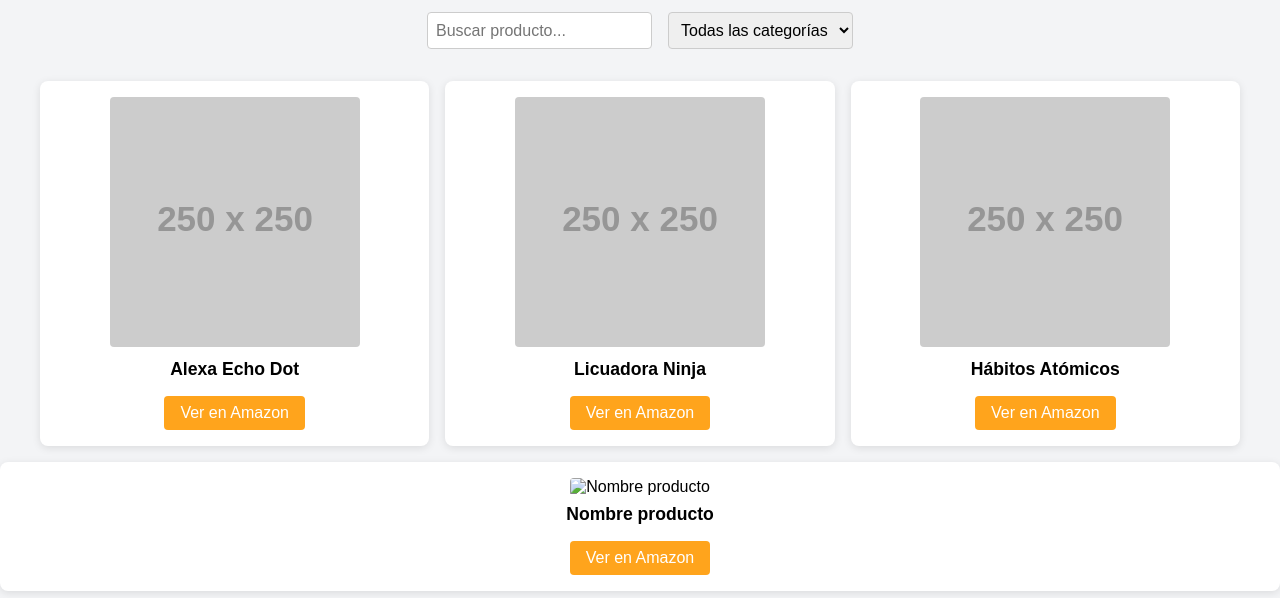
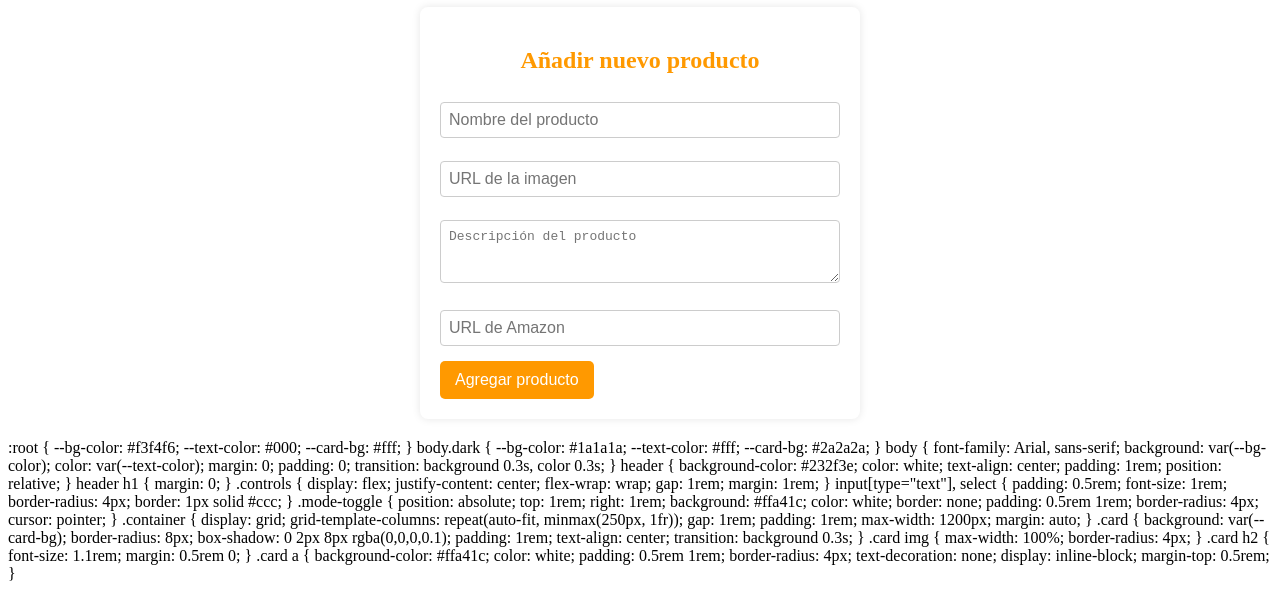
Before and after one commit to Jiivan95/JiivanShop, a plain HTML site: page index.html in a window 1280 px wide. Shown: the part 73-671 px from the top of the page. Drawn offline with Linux system fonts and the light colour scheme; placeholder pictures from the web are drawn by us.

Commit message:
Update index.html

```diff
--- a/index.html
+++ b/index.html
@@ -4,7 +4,177 @@
   <meta charset="UTF-8" />
   <meta name="viewport" content="width=device-width, initial-scale=1.0"/>
   <title>Mis Recomendaciones Amazon</title>
+  <style><!DOCTYPE html>
+<html lang="es">
+<head>
+  <meta charset="UTF-8" />
+  <meta name="viewport" content="width=device-width, initial-scale=1" />
+  <title>Mis enlaces Amazon</title>
   <style>
+    body {
+      font-family: Arial, sans-serif;
+      background: #f7f7f7;
+      margin: 0;
+      padding: 20px;
+    }
+    h1, h2 {
+      text-align: center;
+      color: #ff9900;
+    }
+    #productContainer {
+      display: flex;
+      flex-wrap: wrap;
+      justify-content: center;
+      gap: 20px;
+      margin-top: 20px;
+    }
+    .card {
+      background: white;
+      border-radius: 8px;
+      box-shadow: 0 0 8px rgba(0,0,0,0.1);
+      max-width: 300px;
+      padding: 15px;
+      display: flex;
+      flex-direction: column;
+      align-items: center;
+      text-align: center;
+    }
+    .card img {
+      max-width: 100%;
+      border-radius: 5px;
+      margin-bottom: 10px;
+    }
+    .card h2 {
+      font-size: 1.2em;
+      margin: 0 0 10px;
+      color: #333;
+    }
+    .descripcion {
+      font-size: 0.9em;
+      color: #555;
+      margin-bottom: 15px;
+    }
+    .card a {
+      display: inline-block;
+      background: #ff9900;
+      color: white;
+      text-decoration: none;
+      padding: 10px 15px;
+      border-radius: 5px;
+      transition: background 0.3s;
+    }
+    .card a:hover {
+      background: #cc7a00;
+    }
+    form {
+      max-width: 400px;
+      margin: 20px auto;
+      background: white;
+      padding: 20px;
+      border-radius: 8px;
+      box-shadow: 0 0 8px rgba(0,0,0,0.1);
+    }
+    form input, form textarea {
+      width: 100%;
+      padding: 8px;
+      margin: 8px 0 15px;
+      border: 1px solid #ccc;
+      border-radius: 4px;
+      box-sizing: border-box;
+      font-size: 1em;
+    }
+    form button {
+      background: #ff9900;
+      border: none;
+      color: white;
+      padding: 10px 15px;
+      font-size: 1em;
+      border-radius: 5px;
+      cursor: pointer;
+      transition: background 0.3s;
+    }
+    form button:hover {
+      background: #cc7a00;
+    }
+  </style>
+</head>
+<body>
+  <h1>Mis productos Amazon</h1>
+
+  <form id="productForm">
+    <h2>Añadir nuevo producto</h2>
+    <input type="text" id="nombre" placeholder="Nombre del producto" required />
+    <input type="text" id="imagen" placeholder="URL de la imagen" required />
+    <textarea id="descripcion" placeholder="Descripción del producto" rows="3" required></textarea>
+    <input type="url" id="enlace" placeholder="URL de Amazon" required />
+    <button type="submit">Agregar producto</button>
+  </form>
+
+  <div id="productContainer">
+    <!-- Productos aparecerán aquí -->
+  </div>
+
+  <script>
+    const form = document.getElementById('productForm');
+    const container = document.getElementById('productContainer');
+
+    // Función para crear tarjeta producto
+    function crearProductoCard(producto) {
+      const card = document.createElement('div');
+      card.className = 'card';
+      card.innerHTML = `
+        <img src="${producto.imagen}" alt="${producto.nombre}" />
+        <h2>${producto.nombre}</h2>
+        <p class="descripcion">${producto.descripcion}</p>
+        <a href="${producto.enlace}" target="_blank">Ver en Amazon</a>
+      `;
+      return card;
+    }
+
+    // Cargar productos guardados de localStorage
+    function cargarProductos() {
+      const productos = JSON.parse(localStorage.getItem('productos')) || [];
+      productos.forEach(producto => {
+        const card = crearProductoCard(producto);
+        container.appendChild(card);
+      });
+    }
+
+    // Guardar producto nuevo en localStorage
+    function guardarProducto(producto) {
+      const productos = JSON.parse(localStorage.getItem('productos')) || [];
+      productos.push(producto);
+      localStorage.setItem('productos', JSON.stringify(productos));
+    }
+
+    // Evento enviar formulario
+    form.addEventListener('submit', function(e) {
+      e.preventDefault();
+
+      const producto = {
+        nombre: document.getElementById('nombre').value.trim(),
+        imagen: document.getElementById('imagen').value.trim(),
+        descripcion: document.getElementById('descripcion').value.trim(),
+        enlace: document.getElementById('enlace').value.trim()
+      };
+
+      // Crear tarjeta y agregar a la página
+      const card = crearProductoCard(producto);
+      container.appendChild(card);
+
+      // Guardar en localStorage
+      guardarProducto(producto);
+
+      // Resetear formulario
+      form.reset();
+    });
+
+    // Cargar productos al iniciar la página
+    cargarProductos();
+  </script>
+</body>
+</html>
+
     :root {
       --bg-color: #f3f4f6;
       --text-color: #000;
```
